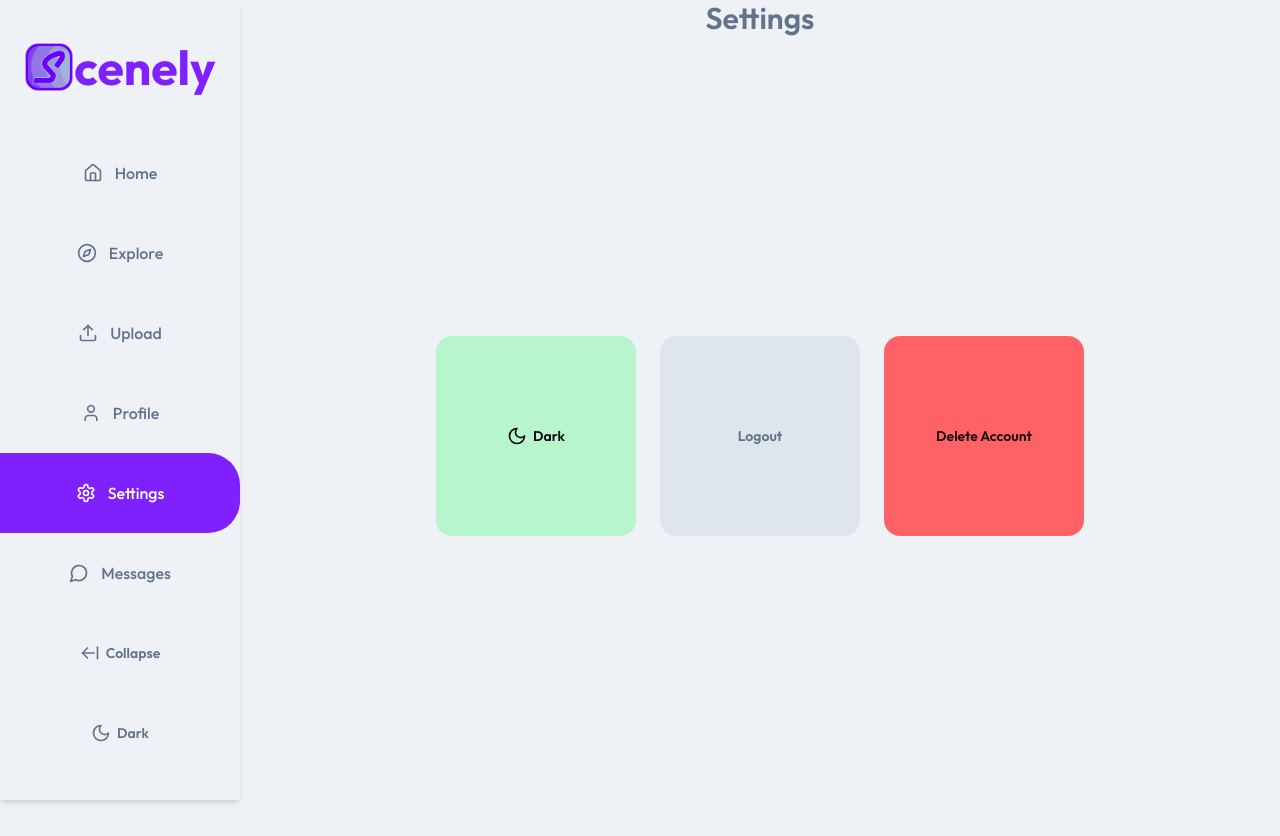
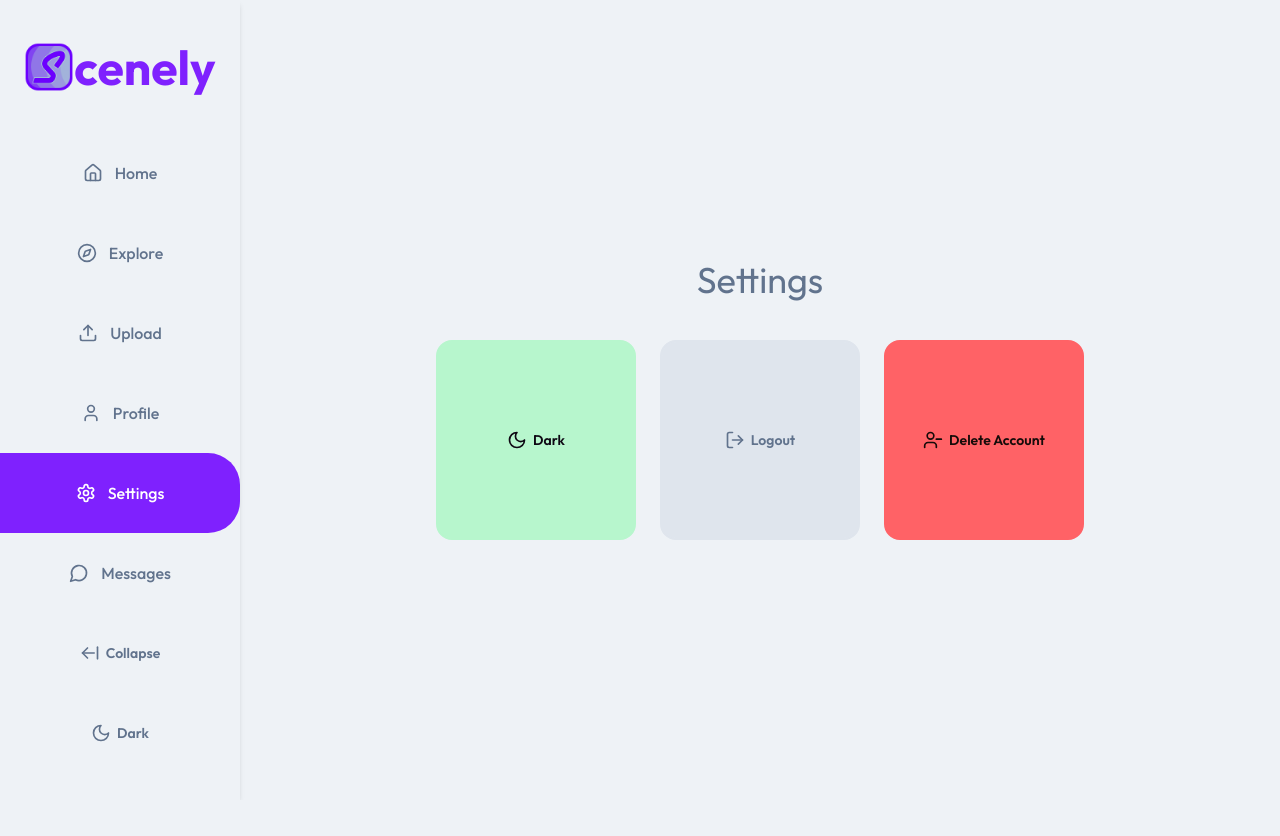
Before and after one commit to karanx64/scenely, a React (Vite) app in the folder frontend/: page /settings in a window 1280 px wide. After the commit the page ends 800 px from the top, so only its background shows below. Built offline with nearby package versions, Linux system fonts and the light colour scheme; sample sign-in values are in the browser's storage; the HTML template or start-up script is replaced by a standard one.

Commit message:
setting page styles.

```diff
--- a/frontend/src/pages/Settings.jsx
+++ b/frontend/src/pages/Settings.jsx
@@ -2,6 +2,7 @@ import { useNavigate } from "react-router-dom";
 import Modal from "../components/Modal";
 import { useState } from "react";
 import ThemeSwitcher from "../components/ThemeSwitcher";
+import { UserMinus, LogOut } from "lucide-react";
 
 export default function Settings() {
   const [error, setError] = useState("");
@@ -38,11 +39,10 @@ export default function Settings() {
   };
 
   return (
-    <main className="p-20 space-y-20">
-      <h1 className="text-3xl text-center font-semibold mb-20 text-base-content">
-        Settings
-      </h1>
-      <div className="sm:flex-col md:flex-row min-h-screen flex items-center justify-center gap-6">
+    <div className="flex min-h-full items-center justify-center">
+      <div className="flex flex-col gap-10">
+        <h1 className="text-center text-4xl">Settings</h1>
+        <div className="flex gap-6">
           <ThemeSwitcher className="h-50 w-50  btn-accent" />
           <button
             onClick={() => {
@@ -50,16 +50,17 @@ export default function Settings() {
             }}
             className="btn  h-50 w-50 "
           >
-          Logout
+            <LogOut size={20} /> Logout
           </button>
           <button
             onClick={() => setShowDeleteModal(true)}
             className="w-50 h-50  btn btn-error"
           >
+            <UserMinus size={20} />
             Delete Account
           </button>
         </div>
-
+      </div>
       {showLogoutModal && (
         <Modal
           title="Confirm Logout"
@@ -93,6 +94,6 @@ export default function Settings() {
           {error && <p className="text-error mt-2">{error}</p>}
         </Modal>
       )}
-    </main>
+    </div>
   );
 }
```
Also changed, not shown: 1 other file (tests, documents, lock files or other folders). Lines whose indentation alone changed are shown as unchanged.
